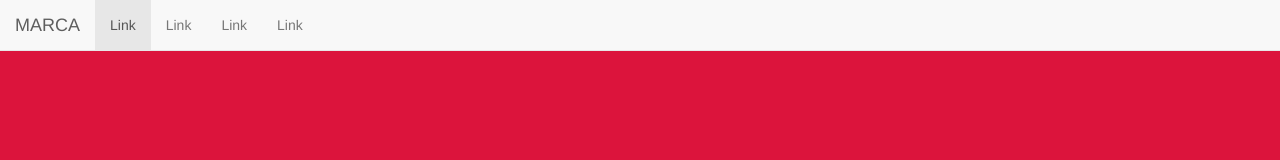
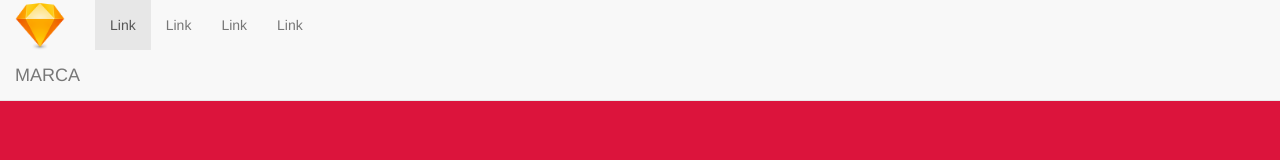
Before and after one commit to Mcfly1985/logo-responsive, a plain HTML site: page index.html in a window 1280 px wide. Drawn offline with Linux system fonts and the light colour scheme.

Commit message:
Se agrego el isologotipo ademas de aplicarle el estilo de img-fluid para que se adapte.

```diff
--- a/index.html
+++ b/index.html
@@ -26,6 +26,9 @@
 	    <!-- Brand and toggle get grouped for better mobile display -->
 	    <div class="navbar-header">
 	      <button type="button" class="navbar-toggle collapsed" data-toggle="collapse" data-target="#defaultNavbar1" aria-expanded="false"><span class="sr-only">Toggle navigation</span><span class="icon-bar"></span><span class="icon-bar"></span><span class="icon-bar"></span></button>
+			<div>
+			<img src="img/sketch-icon.png" alt="" class="img-responsive" height="50px" width="50px">
+			</div>
 	      <a class="navbar-brand" href="#">MARCA</a></div>
 	    <!-- Collect the nav links, forms, and other content for toggling -->
 	    <div class="collapse navbar-collapse" id="defaultNavbar1">
```
Also changed, not shown: img/sketch-icon.png (added).
